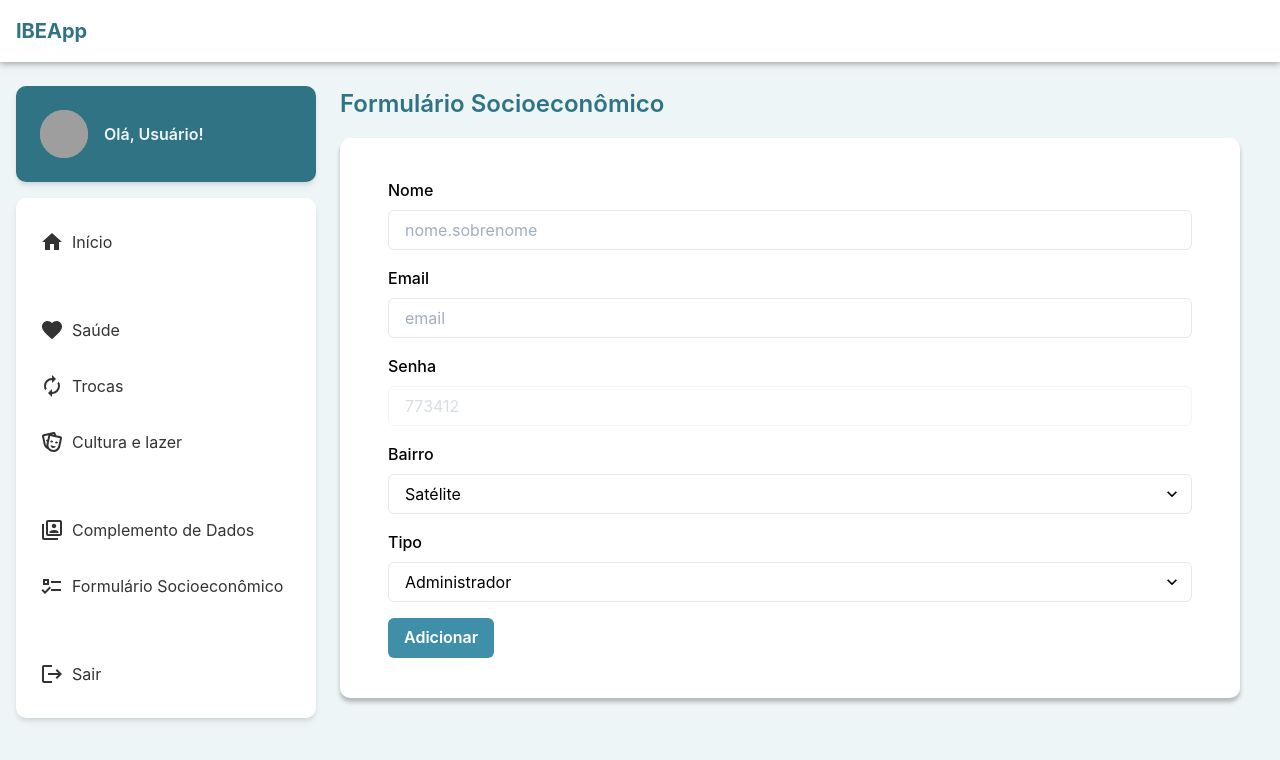
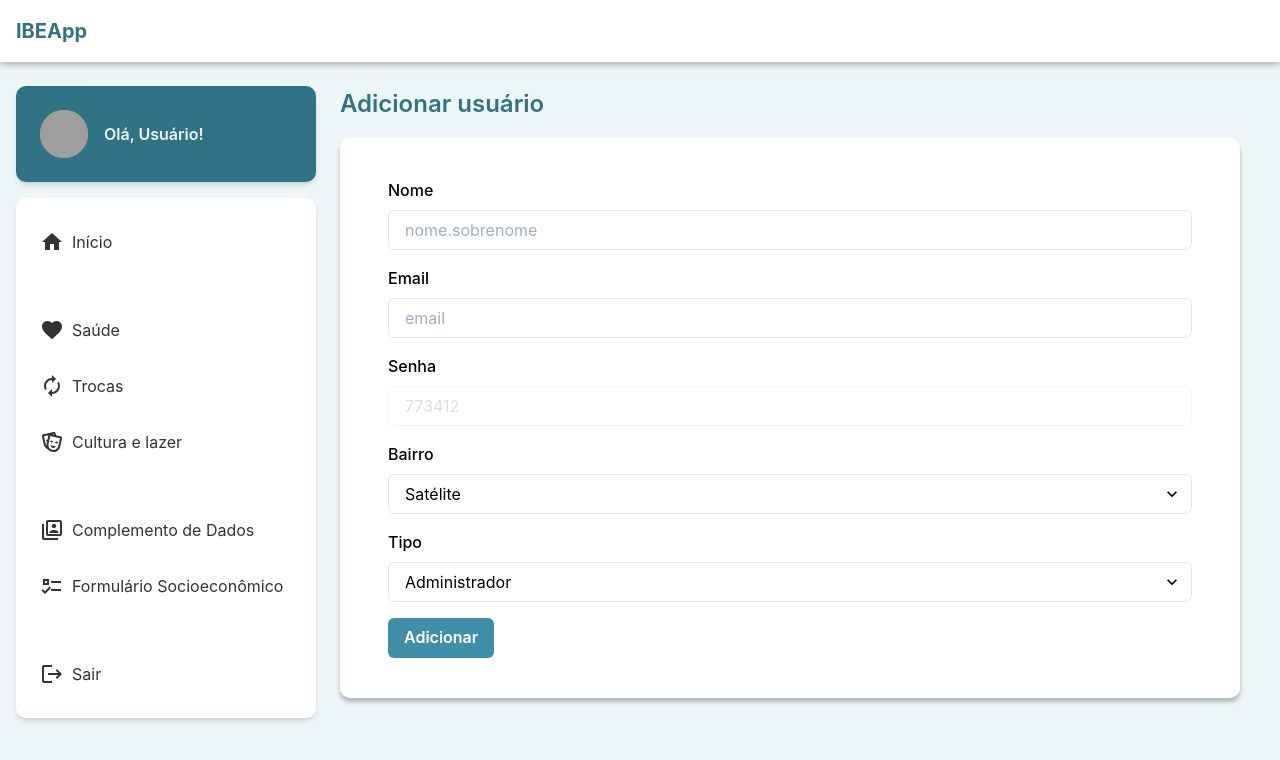
Before and after one commit to CodelabUnifesp/ibeac-web, a React (Create React App) app: page /register in a window 1280 px wide. Shown: the top 760 px of the page. Built offline with nearby package versions, Linux system fonts and the light colour scheme; grey boxes are pictures that could not be loaded; the HTML template or start-up script is replaced by a standard one.

Commit message:
fix: mudando nome da página

```diff
--- a/src/screens/RegisterUser/index.js
+++ b/src/screens/RegisterUser/index.js
@@ -99,7 +99,7 @@ const RegisterUser = (...props) => {
   return (
     <S.Wrapper px={{base: 0, lg: 6}}>
       <Text color="#2f7384" fontSize="2xl" fontWeight={600} marginBottom={4}>
-        Formulário Socioeconômico
+        Adicionar usuário
       </Text>
       <Box
         borderRadius={10}
```
